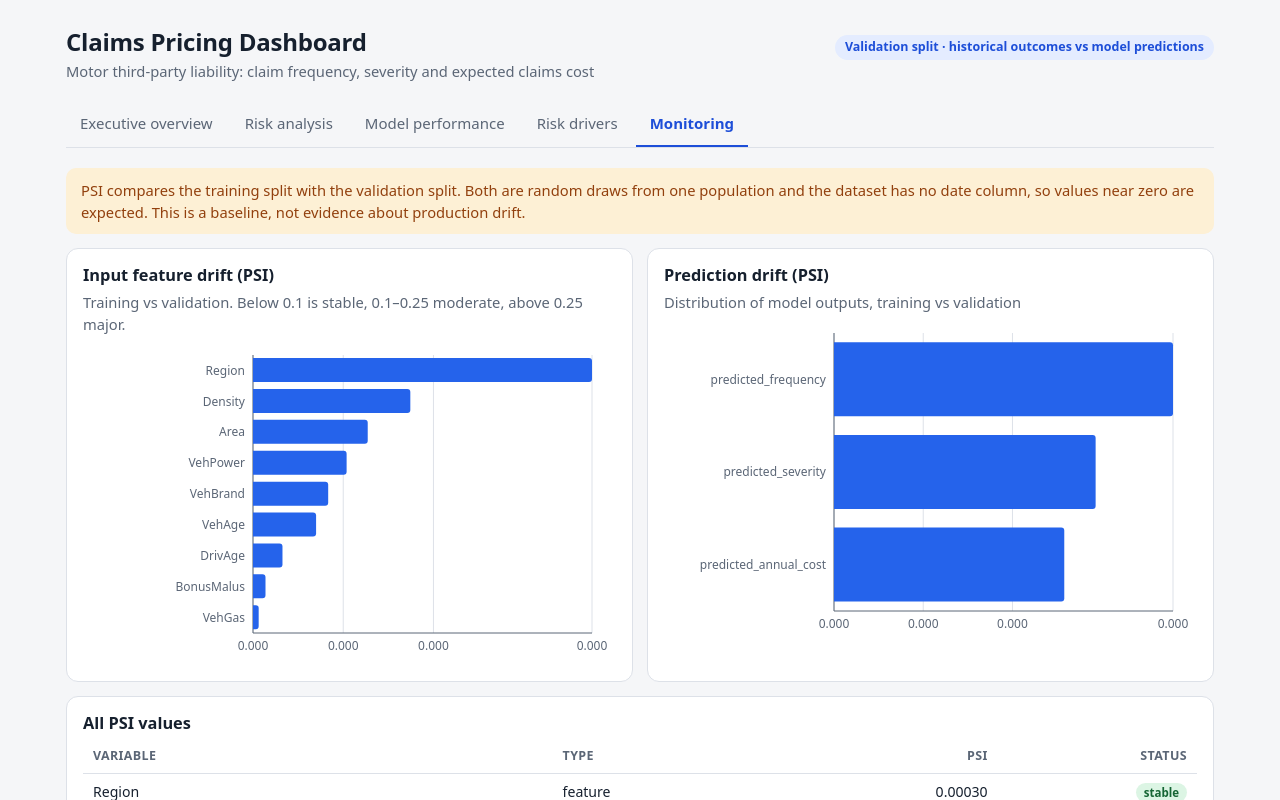
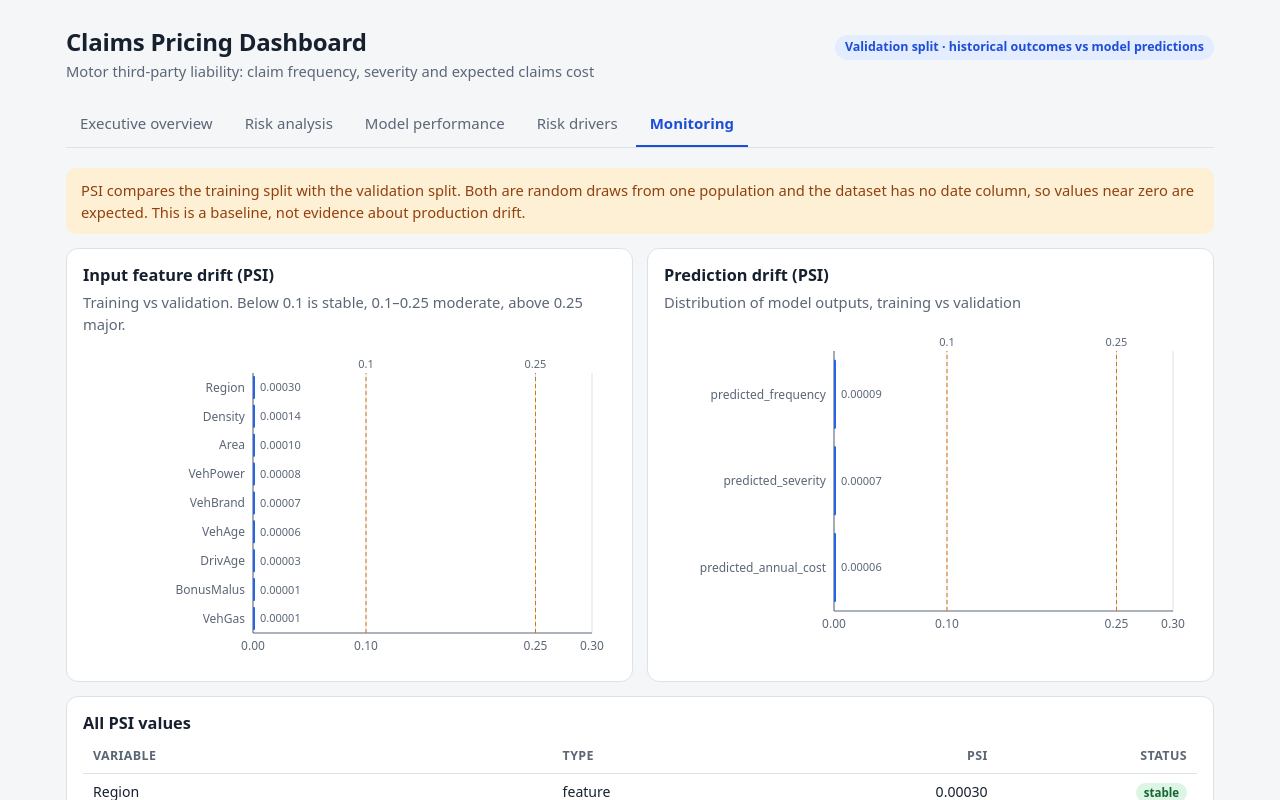
Before and after one commit to AbhigyanD/Insurance-Claim-Frequency, a React (Vite) app in the folder frontend/: page / in a window 1280 px wide. Both pictures are taken after a click on the tab "Monitoring". Shown: the top 800 px of the page. Built offline with nearby package versions, Linux system fonts and the light colour scheme.

Commit message:
Fix chart rendering: disable animation, straight calibration lines, fixed PSI axis with value labels

```diff
--- a/frontend/src/components/charts.jsx
+++ b/frontend/src/components/charts.jsx
@@ -1,6 +1,6 @@
 import React from 'react'
 import {
-  Bar, BarChart, CartesianGrid, Cell, ComposedChart, Legend, Line, ReferenceLine, ResponsiveContainer, Tooltip, XAxis, YAxis,
+  Bar, BarChart, CartesianGrid, Cell, ComposedChart, Legend, Line, LabelList, ReferenceLine, ResponsiveContainer, Tooltip, XAxis, YAxis,
 } from 'recharts'
 
 export const COLORS = {
@@ -23,14 +23,14 @@ export function ActualVsPredictedBars({ data, xKey, actualKey, predictedKey, yFo
         <YAxis {...axis} tickFormatter={yFormat} width={56} />
         <Tooltip {...tip} formatter={(v) => (yFormat ? yFormat(v) : v)} />
         <Legend />
-        <Bar dataKey={actualKey} name={actualName} fill={COLORS.actual} radius={[3, 3, 0, 0]} />
-        <Bar dataKey={predictedKey} name={predictedName} fill={COLORS.predicted} radius={[3, 3, 0, 0]} />
+        <Bar dataKey={actualKey} name={actualName} fill={COLORS.actual} radius={[3, 3, 0, 0]} isAnimationActive={false} />
+        <Bar dataKey={predictedKey} name={predictedName} fill={COLORS.predicted} radius={[3, 3, 0, 0]} isAnimationActive={false} />
       </BarChart>
     </ResponsiveContainer>
   )
 }
 
-export function SingleBars({ data, xKey, yKey, yFormat, height = 280, name, layout = 'horizontal', colorFor }) {
+export function SingleBars({ data, xKey, yKey, yFormat, height = 280, name, layout = 'horizontal', colorFor, baseline }) {
   const vertical = layout === 'vertical'
   return (
     <ResponsiveContainer width="100%" height={height}>
@@ -48,7 +48,8 @@ export function SingleBars({ data, xKey, yKey, yFormat, height = 280, name, layo
           </>
         )}
         <Tooltip {...tip} formatter={(v) => (yFormat ? yFormat(v) : v)} />
-        <Bar dataKey={yKey} name={name} fill={COLORS.predicted} radius={vertical ? [0, 3, 3, 0] : [3, 3, 0, 0]}>
+        {baseline != null && (vertical ? <ReferenceLine x={baseline} stroke={COLORS.warn} strokeDasharray="4 3" /> : <ReferenceLine y={baseline} stroke={COLORS.warn} strokeDasharray="4 3" />)}
+        <Bar dataKey={yKey} name={name} fill={COLORS.predicted} radius={vertical ? [0, 3, 3, 0] : [3, 3, 0, 0]} isAnimationActive={false}>
           {colorFor && data.map((d, i) => <Cell key={i} fill={colorFor(d)} />)}
         </Bar>
       </BarChart>
@@ -66,25 +67,28 @@ export function CalibrationChart({ data, xKey, actualKey, predictedKey, yFormat,
         <YAxis {...axis} tickFormatter={yFormat} width={56} />
         <Tooltip {...tip} formatter={(v) => (yFormat ? yFormat(v) : v)} />
         <Legend />
-        <Line type="monotone" dataKey={actualKey} name="Actual" stroke={COLORS.actual} strokeWidth={2} dot={{ r: 3 }} />
-        <Line type="monotone" dataKey={predictedKey} name="Predicted" stroke={COLORS.predicted} strokeWidth={2} strokeDasharray="5 3" dot={{ r: 3 }} />
+        <Line type="linear" dataKey={actualKey} name="Actual" stroke={COLORS.actual} strokeWidth={2} dot={{ r: 3 }} isAnimationActive={false} />
+        <Line type="linear" dataKey={predictedKey} name="Predicted" stroke={COLORS.predicted} strokeWidth={2} strokeDasharray="5 3" dot={{ r: 3 }} isAnimationActive={false} />
       </ComposedChart>
     </ResponsiveContainer>
   )
 }
 
-export function ThresholdBars({ data, xKey, yKey, thresholds, height = 280, yFormat }) {
+// Fixed axis (0 to `max`) so bars are read against the thresholds, not stretched to fill the width.
+export function ThresholdBars({ data, xKey, yKey, thresholds, height = 280, yFormat, max = 0.3 }) {
   return (
     <ResponsiveContainer width="100%" height={height}>
-      <BarChart data={data} layout="vertical" margin={{ top: 8, right: 24, left: 40, bottom: 4 }}>
+      <BarChart data={data} layout="vertical" margin={{ top: 26, right: 24, left: 40, bottom: 4 }}>
         <CartesianGrid stroke="var(--border)" horizontal={false} />
-        <XAxis type="number" {...axis} domain={[0, 'dataMax']} tickFormatter={yFormat} />
+        <XAxis type="number" {...axis} domain={[0, max]} ticks={[0, 0.1, 0.25, max].filter((v, i, a) => a.indexOf(v) === i)} tickFormatter={yFormat} allowDataOverflow />
         <YAxis type="category" dataKey={xKey} {...axis} width={130} />
         <Tooltip {...tip} formatter={(v) => (yFormat ? yFormat(v) : v)} />
         {thresholds.map((t) => (
           <ReferenceLine key={t.value} x={t.value} stroke={COLORS.warn} strokeDasharray="4 3" label={{ value: t.label, fill: 'var(--muted)', fontSize: 11, position: 'top' }} />
         ))}
-        <Bar dataKey={yKey} fill={COLORS.predicted} radius={[0, 3, 3, 0]} />
+        <Bar dataKey={yKey} fill={COLORS.predicted} radius={[0, 3, 3, 0]} isAnimationActive={false} minPointSize={2}>
+          <LabelList dataKey={yKey} position="right" formatter={(v) => Number(v).toFixed(5)} fill="var(--muted)" fontSize={11} />
+        </Bar>
       </BarChart>
     </ResponsiveContainer>
   )
--- a/frontend/src/pages/Monitoring.jsx
+++ b/frontend/src/pages/Monitoring.jsx
@@ -15,10 +15,10 @@ export default function Monitoring({ data }) {
       <Callout kind="warn">{note}</Callout>
       <div className="grid two">
         <Card title="Input feature drift (PSI)" subtitle="Training vs validation. Below 0.1 is stable, 0.1–0.25 moderate, above 0.25 major.">
-          <ThresholdBars data={features} xKey="feature" yKey="psi" yFormat={(v) => fmtNum(v, 3)} thresholds={[{ value: 0.1, label: '0.1' }, { value: 0.25, label: '0.25' }]} height={320} />
+          <ThresholdBars data={features} xKey="feature" yKey="psi" yFormat={(v) => fmtNum(v, 2)} thresholds={[{ value: 0.1, label: '0.1' }, { value: 0.25, label: '0.25' }]} height={320} />
         </Card>
         <Card title="Prediction drift (PSI)" subtitle="Distribution of model outputs, training vs validation">
-          <ThresholdBars data={preds} xKey="feature" yKey="psi" yFormat={(v) => fmtNum(v, 3)} thresholds={[{ value: 0.1, label: '0.1' }, { value: 0.25, label: '0.25' }]} height={320} />
+          <ThresholdBars data={preds} xKey="feature" yKey="psi" yFormat={(v) => fmtNum(v, 2)} thresholds={[{ value: 0.1, label: '0.1' }, { value: 0.25, label: '0.25' }]} height={320} />
         </Card>
       </div>
       <Card title="All PSI values">
```
